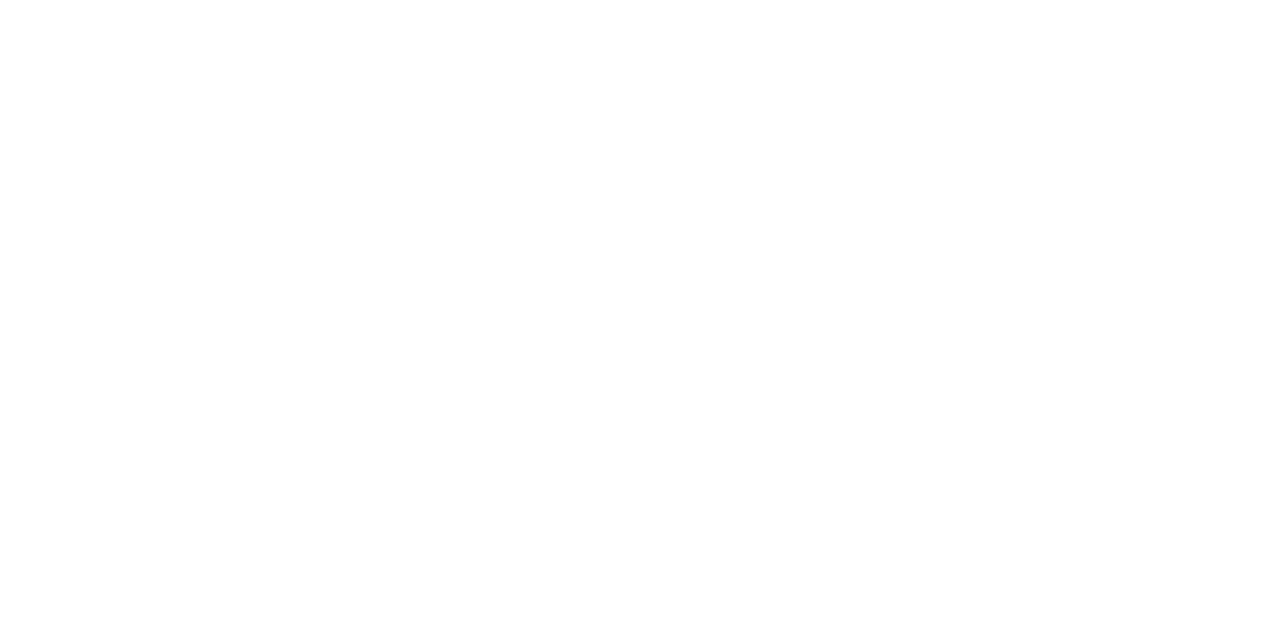
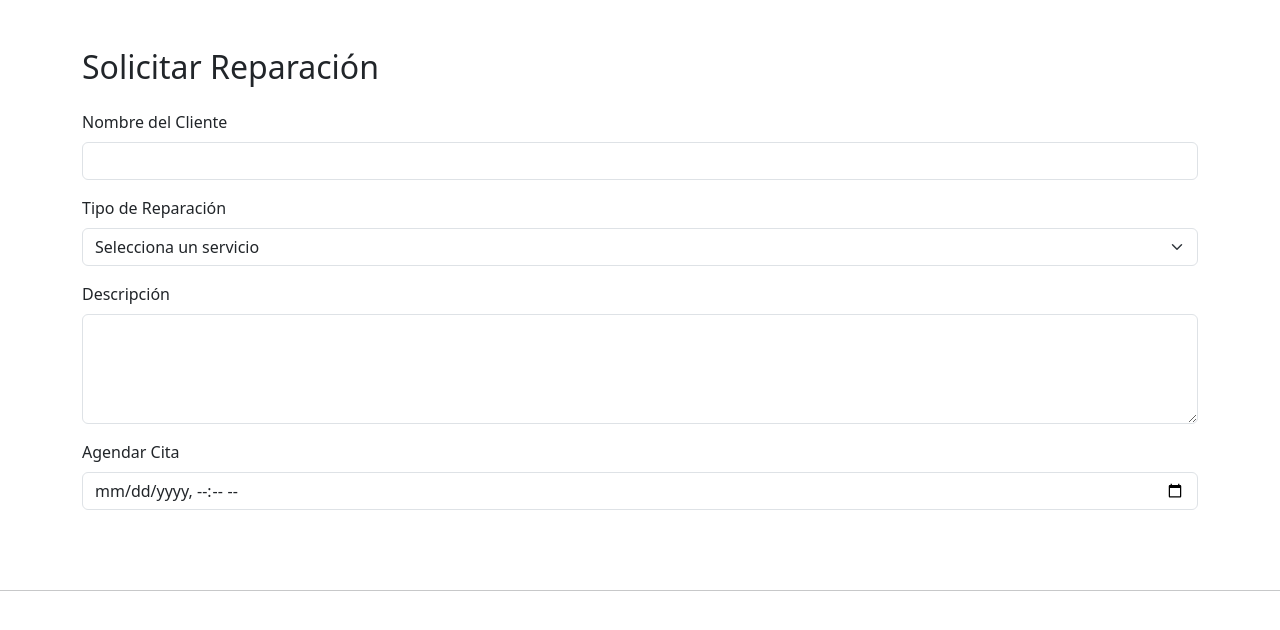
Before and after one commit to b3njam1n18/github_autoflixlosdivtasticos, a plain HTML site: page index.html in a window 1280 px wide. Drawn offline with nearby package versions, Linux system fonts and the light colour scheme.

Commit message:
parte pame

```diff
--- a/index.html
+++ b/index.html
@@ -17,6 +17,37 @@
         <!-- Inicio Header -->
         <!-- Fin Header -->
         <!-- Inicio Form1 -->
+        <div class="container py-5">
+            <div class="row justify-content-center">
+                <div class="col-md-8 col-lg-12">
+                    <h2 class="mb-4">Solicitar Reparación</h2>
+                    <form>
+                        <div class="mb-3">
+                            <label for="nombre" class="form-label">Nombre del Cliente</label>
+                            <input type="text" class="form-control" id="nombre">
+                        </div>
+                        <div class="mb-3">
+                            <label for="tipo" class="form-label">Tipo de Reparación</label>
+                            <select class="form-select" id="tipo">
+                                <option selected>Selecciona un servicio</option>
+                                <option value="pantalla">Cambio de aceite</option>
+                                <option value="bateria">Revisión de frenos</option>
+                                <option value="software">Diagnótico eléctrico</option>
+                            </select>
+                        </div>
+                        <div class="mb-3">
+                            <label for="descripcion" class="form-label">Descripción</label>
+                            <textarea class="form-control" id="descripcion" rows="4"></textarea>
+                        </div>
+                        <div class="mb-3">
+                            <label for="fecha" class="form-label">Agendar Cita</label>
+                            <input type="datetime-local" class="form-control" id="fecha">
+                        </div>
+                    </form>
+                </div>
+            </div>
+        </div>
+        <hr>
         <!-- Fin Form1 -->
         <!-- Inicio Form2 -->
         <!-- Fin Form2 -->
```
